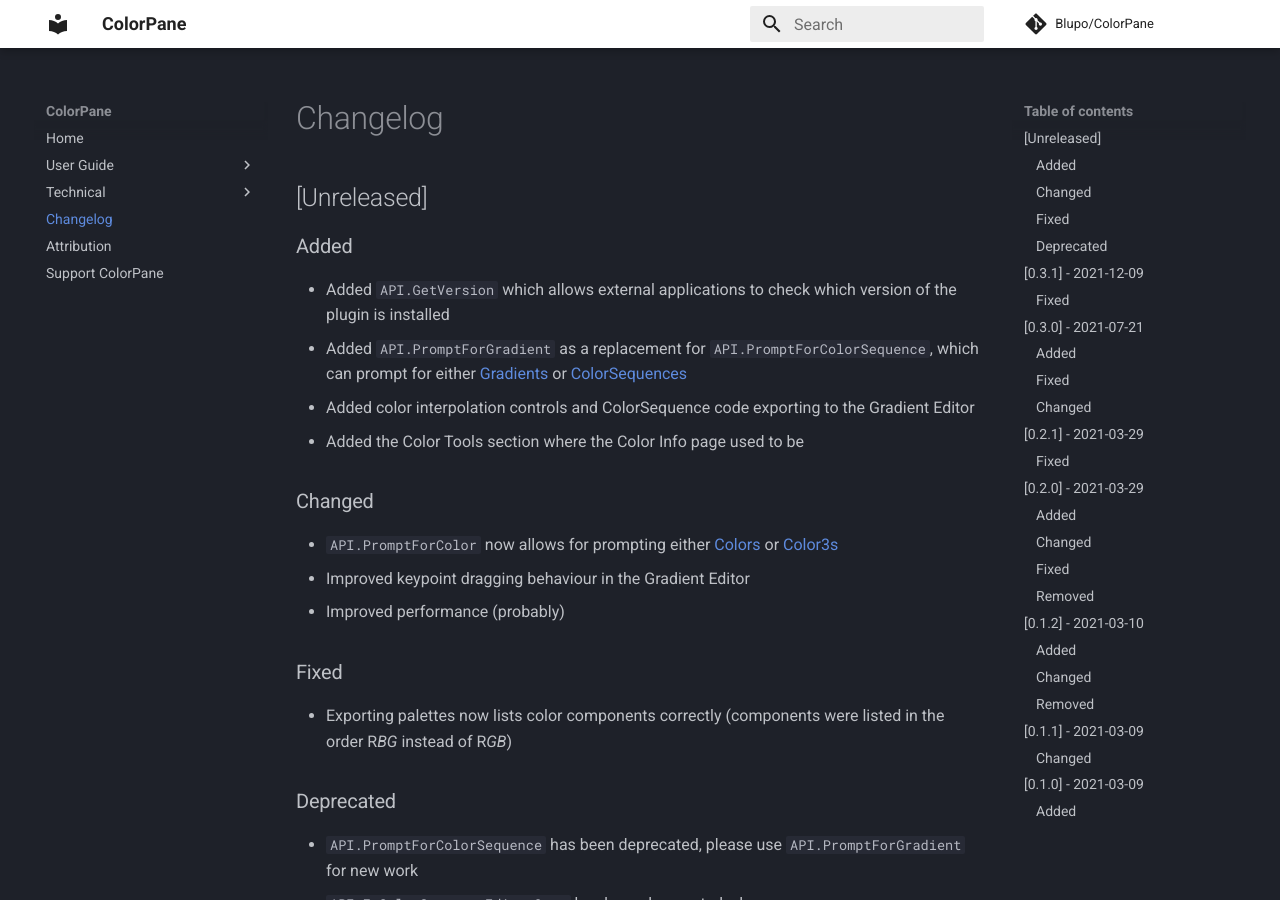
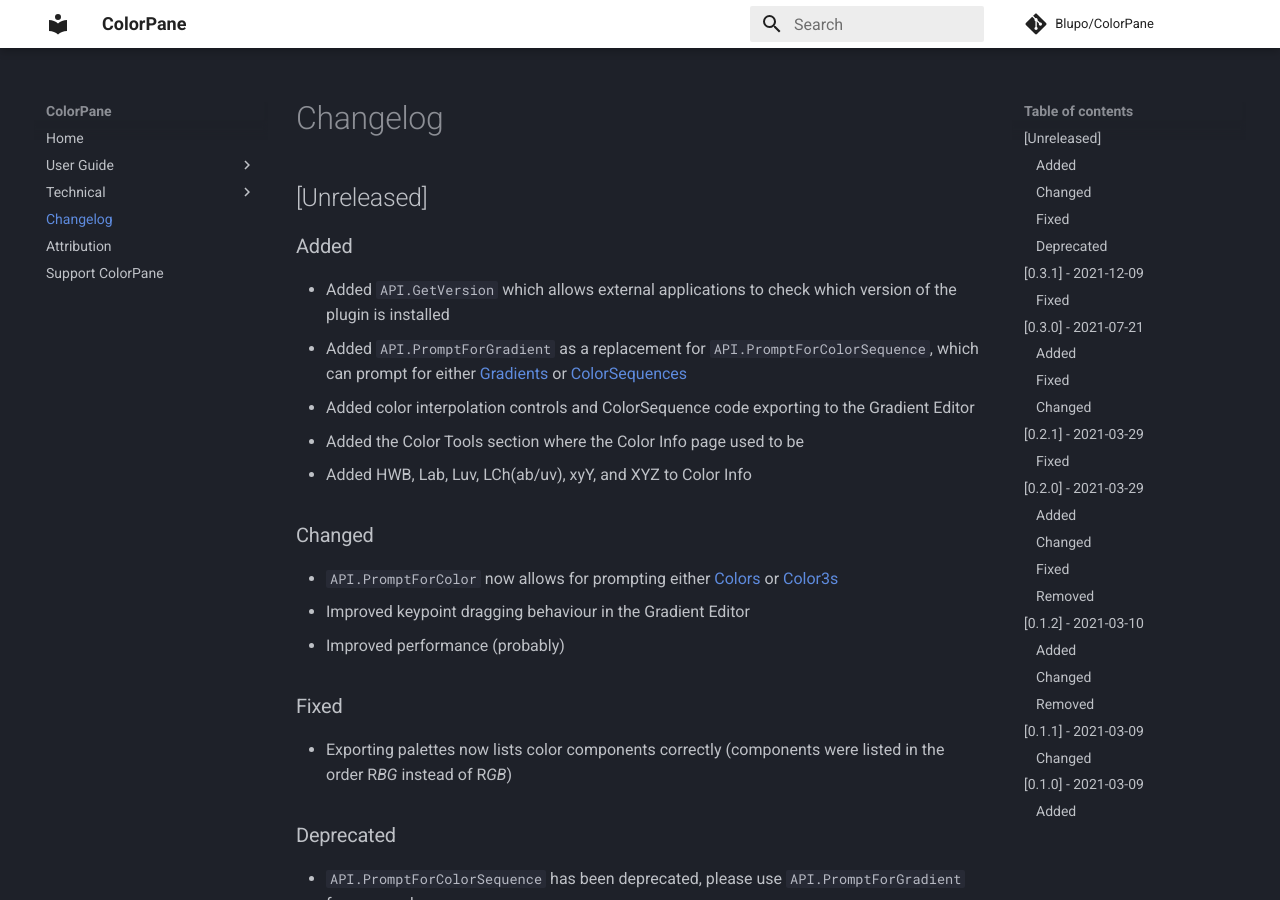
Before and after one commit to Blupo/ColorPane, an MkDocs documentation site: the page built from docs/changelog.md, in a window 1280 px wide and 900 px high. Built offline with MkDocs 1.6.1 and Material for MkDocs 9.7.7, drawn with Linux system fonts in a browser that asks for light colours; comment, search, counter and statistics services are not loaded.

Commit message:
Expanded color information

```diff
--- a/docs/changelog.md
+++ b/docs/changelog.md
@@ -5,6 +5,7 @@
 - Added `API.PromptForGradient` as a replacement for `API.PromptForColorSequence`, which can prompt for either [Gradients](https://blupo.github.io/Color/api/gradient/) or [ColorSequences](https://developer.roblox.com/api-reference/datatype/ColorSequence)
 - Added color interpolation controls and ColorSequence code exporting to the Gradient Editor
 - Added the Color Tools section where the Color Info page used to be
+- Added HWB, Lab, Luv, LCh(ab/uv), xyY, and XYZ to Color Info
 
 ### Changed
 - `API.PromptForColor` now allows for prompting either [Colors](https://blupo.github.io/Color/api/color/) or [Color3s](https://developer.roblox.com/api-reference/datatype/Color3)
```
Also changed, not shown: 1 other file.
